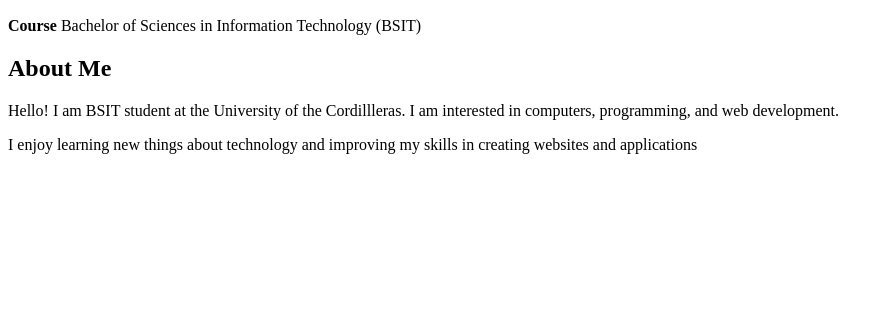
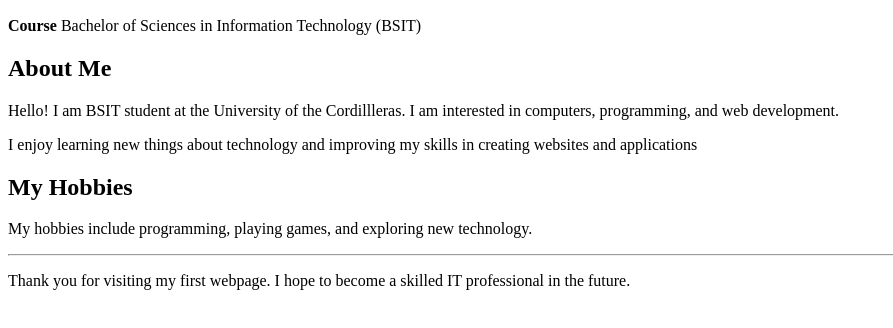
Before and after one commit to clarencebanogon-prog/Webtech, a plain HTML site: page HTML-LAB/index.html in a window 1280 px wide. Shown: the part 110-438 px from the top of the page, without its empty margins (0-893 px from the left). Drawn offline with Linux system fonts and the light colour scheme.

Commit message:
git push

```diff
--- a/HTML-LAB/index.html
+++ b/HTML-LAB/index.html
@@ -19,7 +19,19 @@
     </p>
 
     <p>
-        I enjoy learning new things about technology and improving my skills in creating websites and applications
+        I enjoy learning new things about technology and improving
+        my skills in creating websites and applications
     </p>
+
+    <h2>My Hobbies</h2>
+
+    <p>My hobbies include programming, playing games, and exploring new technology.</p>
+
+    <hr>
+
+    <p>Thank you for visiting my first webpage.
+        I hope to become a skilled IT professional in the future.
+    </p>
+
 </body>
 </html>
```
